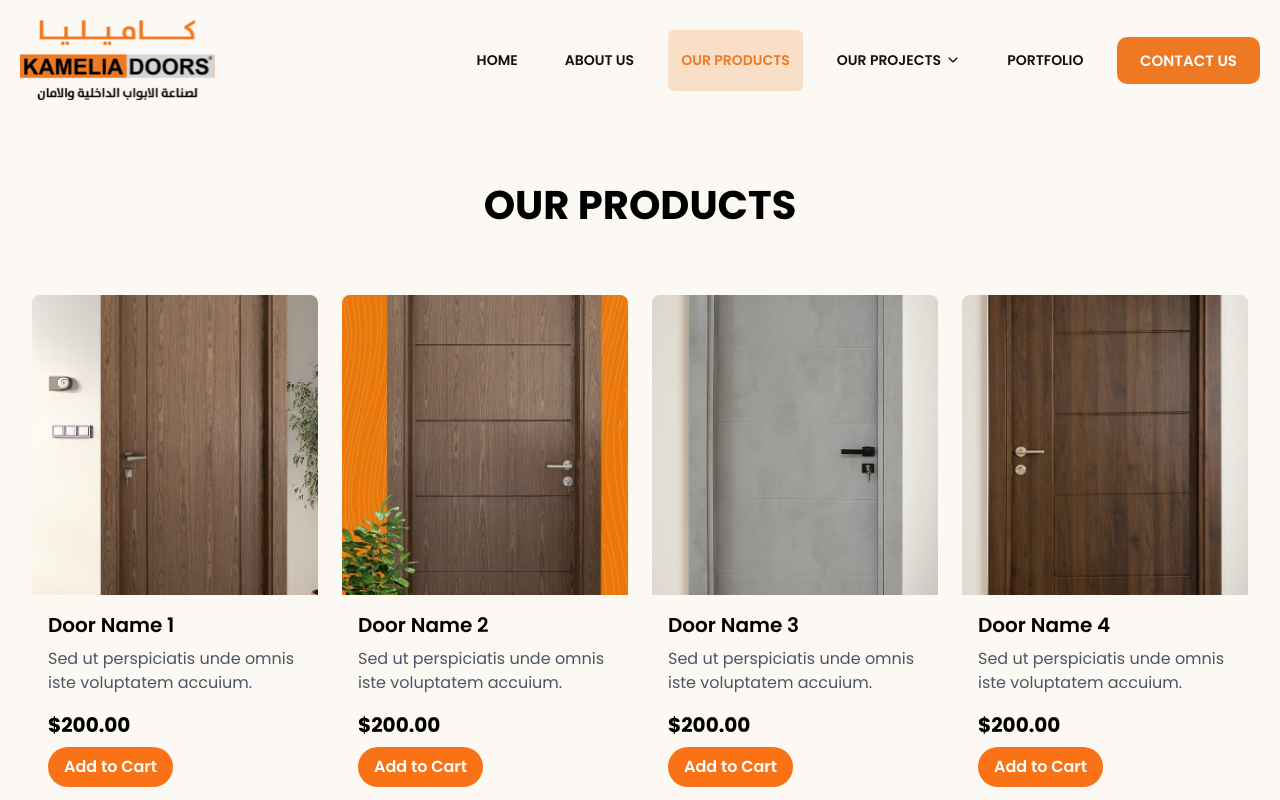
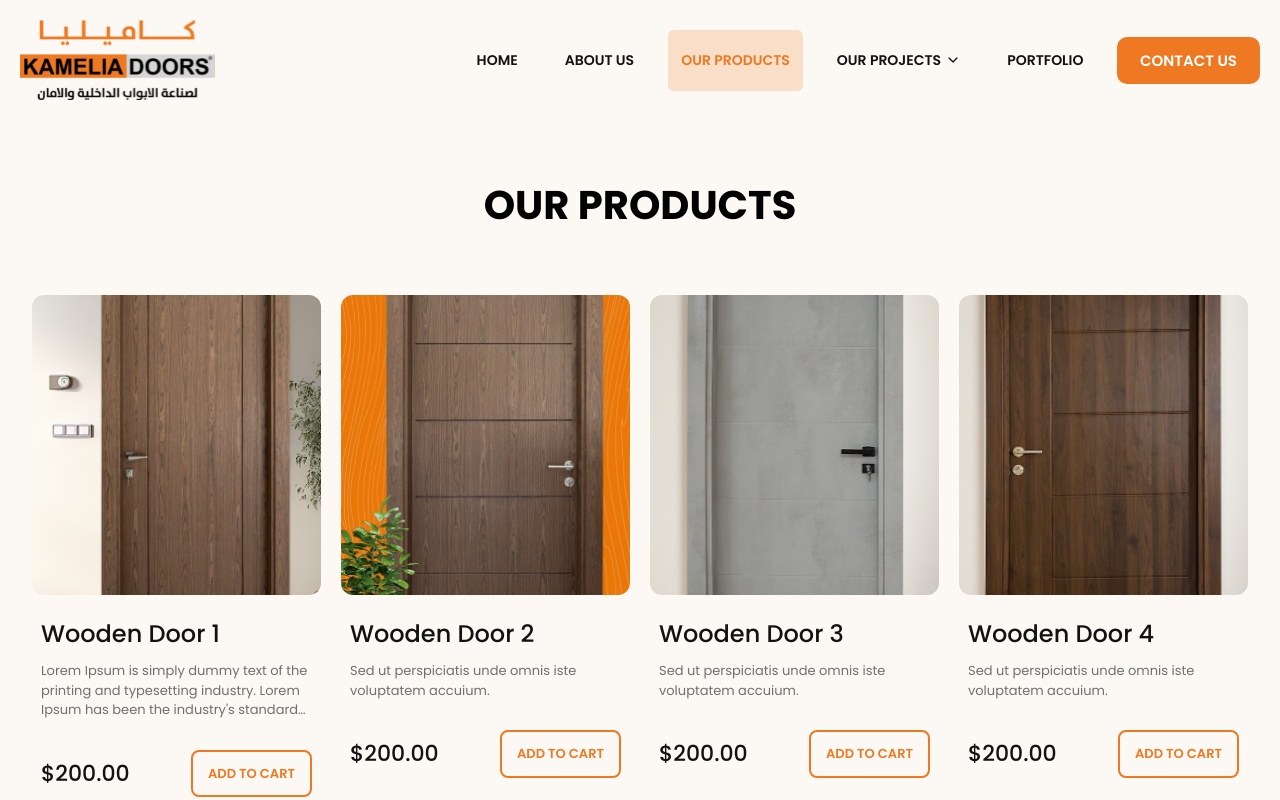
Before and after one commit to ShaYri12/kamelia-doors, a Next.js app: page /products in a window 1280 px wide. Shown: the top 800 px of the page. Built offline with nearby package versions, Linux system fonts and the light colour scheme.

Commit message:
product pages done

```diff
--- a/app/products/[id]/page.js
+++ b/app/products/[id]/page.js
@@ -1,18 +1,24 @@
 "use client";
-import React, { useState } from "react";
-import Qualityies from "../components/Qualityies";
+import React, { useState, useEffect } from "react";
+import { usePathname } from "next/navigation"; // To get the current path
+import productData from "@/public/productsData";
+import Qualityies from "../../components/Qualityies";
 import Additionalinfo from "./Additionalinfo";
 import Related from "./Related";
 
 const ProductPage = () => {
+  const pathname = usePathname(); // Get the path
+  const id = parseInt(pathname.split("/").pop()); // Get the last part of the URL and convert to number
+
+  // Find the product by id
+  const product = productData.find((p) => p.id === id);
+
   const [image, setImage] = useState(1);
 
-  const images = [
-    "/assets/door1.png",
-    "/assets/door2.png",
-    "/assets/door3.png",
-    "/assets/door4.png",
-  ];
+  // If product is not found, handle the case
+  if (!product) {
+    return <div>Product not found</div>;
+  }
 
   return (
     <section>
@@ -22,14 +28,14 @@ const ProductPage = () => {
           <div className="lg:w-[50%] flex flex-col justify-center">
             <div className="rounded-[17px] bg-[#E8E0D7] flex items-center justify-center h-[508px]">
               <img
-                src={images[image - 1]}
-                alt={`Wooden Door ${image}`}
+                src={product.images[image - 1]}
+                alt={`Product Image ${image}`}
                 className="rounded-md object-contain h-full"
               />
             </div>
 
             <div className="flex justify-between mt-[21px]">
-              {images.map((_, index) => (
+              {product.images.map((img, index) => (
                 <button
                   key={index}
                   onClick={() => setImage(index + 1)}
@@ -38,7 +44,7 @@ const ProductPage = () => {
                   } flex items-center justify-center`}
                 >
                   <img
-                    src={images[index]}
+                    src={img}
                     alt={`Thumbnail ${index + 1}`}
                     className="object-cover h-full w-full rounded-md"
                   />
@@ -49,25 +55,18 @@ const ProductPage = () => {
 
           {/* Details Section */}
           <div className="lg:w-[50%] flex flex-col justify-start pt-[35px]">
-            <h3 class="text-primaryColor text-[11px] leading-[12.1px] uppercase font-[500]">
-              HARDWOOD DOOR
+            <h3 className="text-primaryColor text-[11px] leading-[12.1px] uppercase font-[500]">
+              {product.category}
             </h3>
             <h1 className="text-[34px] md:text-[40px] font-[500] leading-[44px] text-blackish mt-[8px] md:mt-[17px]">
-              WOODEN DOOR
+              {product.name}
             </h1>
             <p className="text-black text-[14px] font-[400] leading-[17.5px] mt-[18px] md:mt-[35px]">
-              Lorem Ipsum is simply dummy text of the printing and typesetting
-              industry. Lorem Ipsum has been the industry's standard dummy text
-              ever since the 1500s,It was popularised in the 1960s with the
-              release of Letraset sheets containing Lorem Lorem Ipsum is simply
-              dummy text of the printing and typesetting industry. Lorem Ipsum
-              has been the industry's standard dummy text ever since the
-              1500s,It was popularised in the 1960s with the release of Letraset
-              sheets containing Lorem
+              {product.description}
             </p>
 
             <p className="text-primaryColor text-[28px] md:text-[36px] leading-[30px] md:leading-[39.6px] font-[500] mt-[17px]">
-              1000 JD
+              {product.jd}
             </p>
 
             {/* Color Options */}
--- a/app/products/page.js
+++ b/app/products/page.js
@@ -1,63 +1,43 @@
-"use client";
+import productData from "@/public/productsData";
+import Link from "next/link";
 import React from "react";
-
-// Sample product data
-const productData = [
-  {
-    id: 1,
-    name: "Door Name 1",
-    description: "Sed ut perspiciatis unde omnis iste voluptatem accuium.",
-    price: 200.0,
-    imageUrl: "/assets/product-1.png",
-  },
-  {
-    id: 2,
-    name: "Door Name 2",
-    description: "Sed ut perspiciatis unde omnis iste voluptatem accuium.",
-    price: 200.0,
-    imageUrl: "/assets/product-2.png",
-  },
-  {
-    id: 3,
-    name: "Door Name 3",
-    description: "Sed ut perspiciatis unde omnis iste voluptatem accuium.",
-    price: 200.0,
-    imageUrl: "/assets/product-3.png",
-  },
-  {
-    id: 4,
-    name: "Door Name 4",
-    description: "Sed ut perspiciatis unde omnis iste voluptatem accuium.",
-    price: 200.0,
-    imageUrl: "/assets/product-4.png",
-  },
-];
 
 const Products = () => {
   return (
     <section className="bg-[#FCF8F3]">
-      <div className="pb-[38px] pt-[150px] lg:pt-[180px] px-[18px] md:px-6 lg:px-8">
+      <div className="pb-[65px] md:pb-[100px] pt-[100px] sm:pt-[150px] lg:pt-[180px] px-[18px] md:px-6 lg:px-8">
         <div className="max-w-[1280px] mx-auto">
-          <h1 className="text-[40px] leading-[50px] tracking-[7%] font-[700] mb-[65px] text-center uppercase">
+          <h1 className="text-[30px] md:text-[40px] leading-[50px] tracking-[7%] font-[700] md:mb-[65px] mb-[30px] text-center uppercase">
             Our Products
           </h1>
-          <div className="grid grid-cols-1 sm:grid-cols-2 md:grid-cols-3 lg:grid-cols-4 gap-6">
+          <div className="grid grid-cols-2 md:grid-cols-3 lg:grid-cols-4 gap-x-[9px] md:gap-x-[20px] md:gap-y-[60px] gap-y-[12.33px]">
             {productData.map((product) => (
-              <div key={product.id} className="rounded-lg overflow-hidden">
+              <div key={product.id} className="overflow-hidden">
+                <Link href={`/products/${product.id}`}>
                   <img
                     src={product.imageUrl}
                     alt={product.name}
-                  className="w-full h-[300px] object-cover"
+                    className="w-full h-[202.91px] md:h-[300px] object-cover rounded-[12px]"
                   />
-                <div className="p-4 text-left">
-                  <h2 className="text-xl font-semibold mb-2">{product.name}</h2>
-                  <p className="text-gray-600 mb-4">{product.description}</p>
-                  <div className="font-bold text-xl mb-2">
+                </Link>
+                <div className="px-[6px] md:px-[9px] pt-[12px] md:pt-[26px] text-left">
+                  <Link href={`/products/${product.id}`}>
+                    <h2 className="text-[13px] sm:text-[20px] md:text-[24px] leading-[18px] md:leading-[25px] font-[500] mb-[8px] text-blackish line-clamp-2">
+                      {product.name}
+                    </h2>
+                  </Link>
+
+                  <p className="text-grayish text-[8px] md:text-[13px] font-[400] md:mt-[15px] mt-[-2px] line-clamp-3">
+                    {product.description}
+                  </p>
+                  <div className="flex justify-between flex-wrap items-center mt-[20px] md:mt-[30px] gap-1">
+                    <div className="font-[500] text-[14px] md:text-[22px] text-blackish">
                       ${product.price.toFixed(2)}
                     </div>
-                  <button className="px-4 py-2 bg-orange-500 text-white font-semibold rounded-full hover:bg-orange-600 transition duration-300">
+                    <button className="px-[10px] md:px-[15px] py-[8px] md:py-[12px] border-2 border-primaryColor text-primaryColor font-[600] text-[9px] md:text-[13px] leading-[13.5px] md:leading-[19.5px] uppercase rounded-[8px] hover:bg-orange-600 transition duration-300">
                       Add to Cart
                     </button>
+                  </div>
                 </div>
               </div>
             ))}
--- a/package.json
+++ b/package.json
@@ -9,6 +9,7 @@
     "lint": "next lint"
   },
   "dependencies": {
+    "@tailwindcss/line-clamp": "^0.4.4",
     "next": "14.2.13",
     "react": "^18",
     "react-dom": "^18",
--- /dev/null
+++ b/public/productsData.js
@@ -0,0 +1,246 @@
+const productData = [
+  {
+    id: 1,
+    name: "Wooden Door 1",
+    description:
+      "Lorem Ipsum is simply dummy text of the printing and typesetting industry. Lorem Ipsum has been the industry's standard dummy text ever since the 1500s,It was popularised in the 1960s with the release of Letraset sheets containing Lorem Lorem Ipsum is simply dummy text of the printing and typesetting industry. Lorem Ipsum has been the industry's standard dummy text ever since the 1500s,It was popularised in the 1960s with the release of Letraset sheets containing Lorem ",
+    price: 200.0,
+    imageUrl: "/assets/product-1.png",
+    category: "HardWood Door",
+    images: [
+      "/assets/door1.png",
+      "/assets/door2.png",
+      "/assets/door3.png",
+      "/assets/door4.png",
+    ],
+    jd: "1000 JD",
+  },
+  {
+    id: 2,
+    name: "Wooden Door 2",
+    description: "Sed ut perspiciatis unde omnis iste voluptatem accuium.",
+    price: 200.0,
+    imageUrl: "/assets/product-2.png",
+    category: "HardWood Door",
+    images: [
+      "/assets/door1.png",
+      "/assets/door2.png",
+      "/assets/door3.png",
+      "/assets/door4.png",
+    ],
+    jd: "1000 JD",
+  },
+  {
+    id: 3,
+    name: "Wooden Door 3",
+    description: "Sed ut perspiciatis unde omnis iste voluptatem accuium.",
+    price: 200.0,
+    imageUrl: "/assets/product-3.png",
+    category: "HardWood Door",
+    images: [
+      "/assets/door1.png",
+      "/assets/door2.png",
+      "/assets/door3.png",
+      "/assets/door4.png",
+    ],
+    jd: "1000 JD",
+  },
+  {
+    id: 4,
+    name: "Wooden Door 4",
+    description: "Sed ut perspiciatis unde omnis iste voluptatem accuium.",
+    price: 200.0,
+    imageUrl: "/assets/product-4.png",
+    category: "HardWood Door",
+    images: [
+      "/assets/door1.png",
+      "/assets/door2.png",
+      "/assets/door3.png",
+      "/assets/door4.png",
+    ],
+    jd: "1000 JD",
+  },
+  {
+    id: 5,
+    name: "Wooden Door 5",
+    description: "Sed ut perspiciatis unde omnis iste voluptatem accuium.",
+    price: 200.0,
+    imageUrl: "/assets/product-3.png",
+    category: "HardWood Door",
+    images: [
+      "/assets/door1.png",
+      "/assets/door2.png",
+      "/assets/door3.png",
+      "/assets/door4.png",
+    ],
+    jd: "1000 JD",
+  },
+  {
+    id: 6,
+    name: "Wooden Door 6",
+    description: "Sed ut perspiciatis unde omnis iste voluptatem accuium.",
+    price: 200.0,
+    imageUrl: "/assets/product-4.png",
+    category: "HardWood Door",
+    images: [
+      "/assets/door1.png",
+      "/assets/door2.png",
+      "/assets/door3.png",
+      "/assets/door4.png",
+    ],
+    jd: "1000 JD",
+  },
+  {
+    id: 7,
+    name: "Wooden Door 7",
+    description: "Sed ut perspiciatis unde omnis iste voluptatem accuium.",
+    price: 200.0,
+    imageUrl: "/assets/product-1.png",
+    category: "HardWood Door",
+    images: [
+      "/assets/door1.png",
+      "/assets/door2.png",
+      "/assets/door3.png",
+      "/assets/door4.png",
+    ],
+    jd: "1000 JD",
+  },
+  {
+    id: 8,
+    name: "Wooden Door 8",
+    description: "Sed ut perspiciatis unde omnis iste voluptatem accuium.",
+    price: 200.0,
+    imageUrl: "/assets/product-2.png",
+    category: "HardWood Door",
+    images: [
+      "/assets/door1.png",
+      "/assets/door2.png",
+      "/assets/door3.png",
+      "/assets/door4.png",
+    ],
+    jd: "1000 JD",
+  },
+  {
+    id: 9,
+    name: "Wooden Door 9",
+    description:
+      "Lorem Ipsum is simply dummy text of the printing and typesetting industry. Lorem Ipsum has been the industry's standard dummy text ever since the 1500s,It was popularised in the 1960s with the release of Letraset sheets containing Lorem Lorem Ipsum is simply dummy text of the printing and typesetting industry. Lorem Ipsum has been the industry's standard dummy text ever since the 1500s,It was popularised in the 1960s with the release of Letraset sheets containing Lorem ",
+    price: 200.0,
+    imageUrl: "/assets/product-1.png",
+    category: "HardWood Door",
+    images: [
+      "/assets/door1.png",
+      "/assets/door2.png",
+      "/assets/door3.png",
+      "/assets/door4.png",
+    ],
+    jd: "1000 JD",
+  },
+  {
+    id: 10,
+    name: "Wooden Door 10",
+    description: "Sed ut perspiciatis unde omnis iste voluptatem accuium.",
+    price: 200.0,
+    imageUrl: "/assets/product-2.png",
+    category: "HardWood Door",
+    images: [
+      "/assets/door1.png",
+      "/assets/door2.png",
+      "/assets/door3.png",
+      "/assets/door4.png",
+    ],
+    jd: "1000 JD",
+  },
+  {
+    id: 11,
+    name: "Wooden Door 11",
+    description: "Sed ut perspiciatis unde omnis iste voluptatem accuium.",
+    price: 200.0,
+    imageUrl: "/assets/product-3.png",
+    category: "HardWood Door",
+    images: [
+      "/assets/door1.png",
+      "/assets/door2.png",
+      "/assets/door3.png",
+      "/assets/door4.png",
+    ],
+    jd: "1000 JD",
+  },
+  {
+    id: 12,
+    name: "Wooden Door 12",
+    description: "Sed ut perspiciatis unde omnis iste voluptatem accuium.",
+    price: 200.0,
+    imageUrl: "/assets/product-4.png",
+    category: "HardWood Door",
+    images: [
+      "/assets/door1.png",
+      "/assets/door2.png",
+      "/assets/door3.png",
+      "/assets/door4.png",
+    ],
+    jd: "1000 JD",
+  },
+  {
+    id: 13,
+    name: "Wooden Door 13",
+    description: "Sed ut perspiciatis unde omnis iste voluptatem accuium.",
+    price: 200.0,
+    imageUrl: "/assets/product-3.png",
+    category: "HardWood Door",
+    images: [
+      "/assets/door1.png",
+      "/assets/door2.png",
+      "/assets/door3.png",
+      "/assets/door4.png",
+    ],
+    jd: "1000 JD",
+  },
+  {
+    id: 14,
+    name: "Wooden Door 14",
+    description: "Sed ut perspiciatis unde omnis iste voluptatem accuium.",
+    price: 200.0,
+    imageUrl: "/assets/product-4.png",
+    category: "HardWood Door",
+    images: [
+      "/assets/door1.png",
+      "/assets/door2.png",
+      "/assets/door3.png",
+      "/assets/door4.png",
+    ],
+    jd: "1000 JD",
+  },
+  {
+    id: 15,
+    name: "Wooden Door 15",
+    description: "Sed ut perspiciatis unde omnis iste voluptatem accuium.",
+    price: 200.0,
+    imageUrl: "/assets/product-1.png",
+    category: "HardWood Door",
+    images: [
+      "/assets/door1.png",
+      "/assets/door2.png",
+      "/assets/door3.png",
+      "/assets/door4.png",
+    ],
+    jd: "1000 JD",
+  },
+  {
+    id: 16,
+    name: "Wooden Door 16",
+    description: "Sed ut perspiciatis unde omnis iste voluptatem accuium.",
+    price: 200.0,
+    imageUrl: "/assets/product-2.png",
+    category: "HardWood Door",
+    images: [
+      "/assets/door1.png",
+      "/assets/door2.png",
+      "/assets/door3.png",
+      "/assets/door4.png",
+    ],
+    jd: "1000 JD",
+  },
+];
+
+export default productData;
--- a/tailwind.config.js
+++ b/tailwind.config.js
@@ -14,5 +14,5 @@ module.exports = {
       },
     },
   },
-  plugins: [],
+  plugins: [require("@tailwindcss/line-clamp")],
 };
```
Also changed, not shown: app/products/[id]/Additionalinfo.js (renamed from app/products/Additionalinfo.js), app/products/[id]/Related.js (renamed from app/products/Related.js), 1 other file (tests, documents, lock files or other folders). Lines whose indentation alone changed are shown as unchanged.
